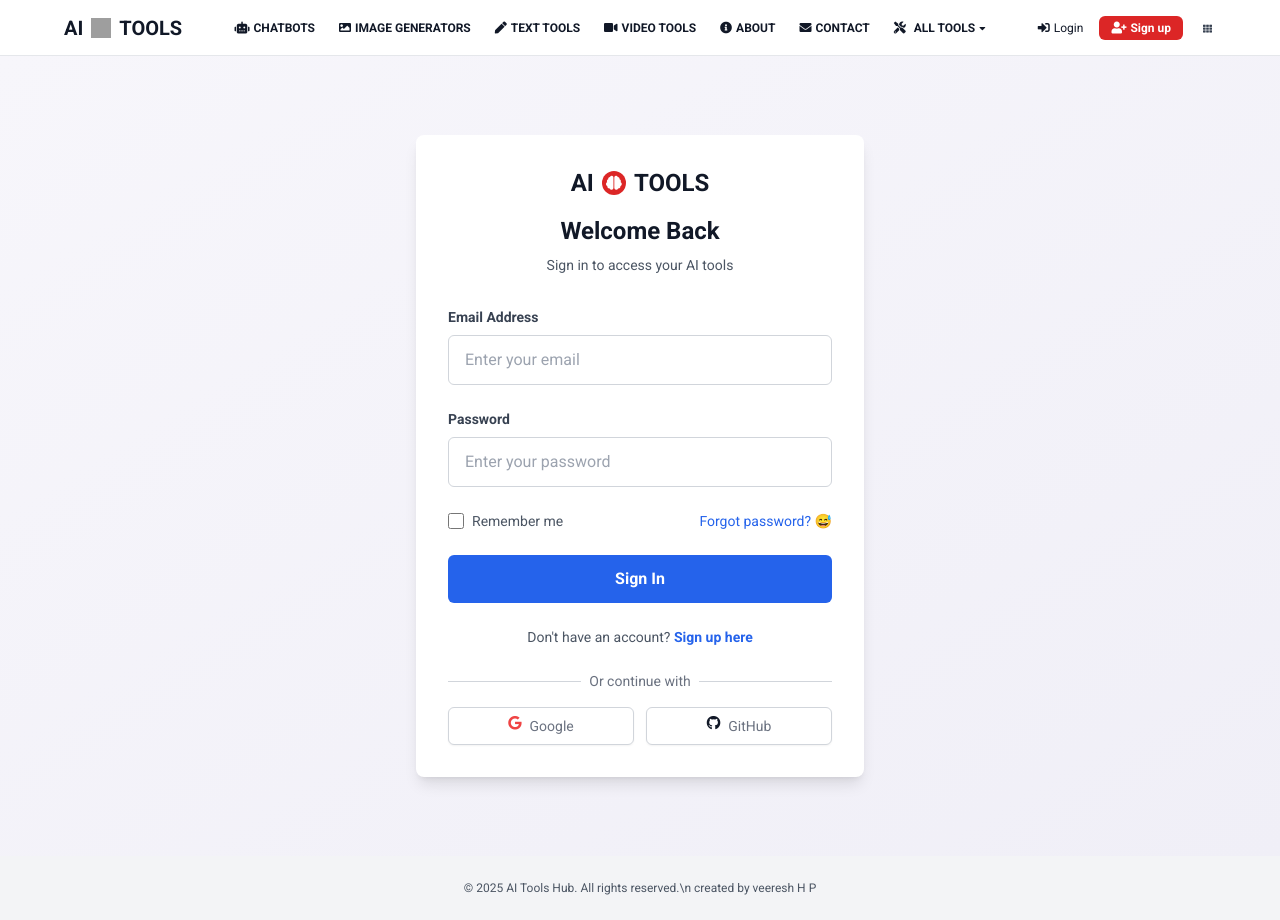
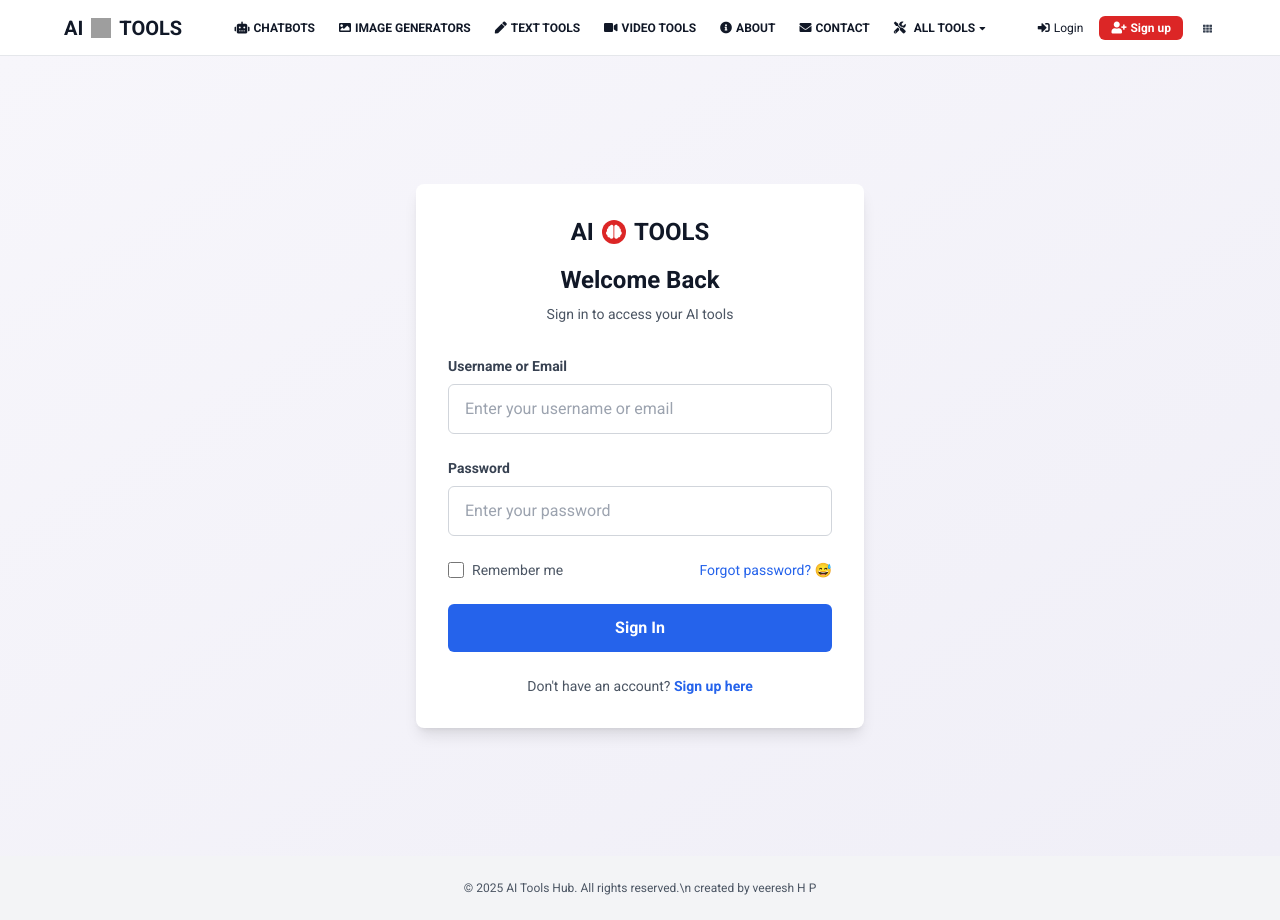
Before and after one commit to Veeresh-hp/ai-tools, a React (Create React App) app: page /login in a window 1280 px wide. Built offline with nearby package versions, Linux system fonts and the light colour scheme; grey boxes are pictures that could not be loaded.

Commit message:
Fix: Added correct frontend domain to CORS policy

```diff
--- a/src/components/Login.js
+++ b/src/components/Login.js
@@ -4,7 +4,7 @@ import React, { useState } from 'react';
 
 const Login = () => {
   const [formData, setFormData] = useState({
-       email: '',
+    identifier: '',
     password: '',
   });
   const [errors, setErrors] = useState({});
@@ -33,10 +33,8 @@ import React, { useState } from 'react';
 
   const validateForm = () => {
     const newErrors = {};
-       if (!formData.email) {
-         newErrors.email = 'Email is required';
-       } else if (!/\S+@\S+\.\S+/.test(formData.email)) {
-         newErrors.email = 'Email is invalid';
+    if (!formData.identifier) {
+      newErrors.identifier = 'Username or email is required';
     }
     if (!formData.password) {
       newErrors.password = 'Password is required';
@@ -52,10 +50,14 @@ import React, { useState } from 'react';
     if (!validateForm()) return;
     setIsLoading(true);
     try {
-         const response = await axios.post(`${API_URL}/api/auth/login`, formData);
+      const response = await axios.post(`${API_URL}/api/auth/login`, {
+        identifier: formData.identifier,
+        password: formData.password,
+      });
+
       localStorage.setItem('token', response.data.token);
       localStorage.setItem('isLoggedIn', 'true');
-         localStorage.setItem('userEmail', formData.email);
+      localStorage.setItem('userEmail', response.data.email);
       history.push('/');
       window.location.reload();
     } catch (error) {
@@ -107,21 +109,21 @@ import React, { useState } from 'react';
           )}
 
           <div>
-               <label htmlFor="email" className="block text-sm font-semibold text-gray-700 mb-2">
-                 Email Address
+            <label htmlFor="identifier" className="block text-sm font-semibold text-gray-700 mb-2">
+              Username or Email
             </label>
             <input
-                 type="email"
-                 id="email"
-                 name="email"
-                 value={formData.email}
+              type="text"
+              id="identifier"
+              name="identifier"
+              value={formData.identifier}
               onChange={handleChange}
               className={`w-full px-4 py-3 border rounded-md focus:outline-none focus:ring-2 focus:ring-blue-500 transition-colors ${
-                   errors.email ? 'border-red-300 bg-red-50' : 'border-gray-300'
+                errors.identifier ? 'border-red-300 bg-red-50' : 'border-gray-300'
               }`}
-                 placeholder="Enter your email"
+              placeholder="Enter your username or email"
             />
-               {errors.email && <p className="text-red-600 text-xs mt-1">{errors.email}</p>}
+            {errors.identifier && <p className="text-red-600 text-xs mt-1">{errors.identifier}</p>}
           </div>
 
           <div>
@@ -175,7 +177,6 @@ import React, { useState } from 'react';
           </button>
         </form>
 
-           {/* Reset Password Modal */}
         {showResetModal && (
           <div className="fixed inset-0 bg-black bg-opacity-50 flex items-center justify-center z-50">
             <div className="bg-white rounded-lg p-6 max-w-sm w-full">
@@ -227,34 +228,6 @@ import React, { useState } from 'react';
             </Link>
           </p>
         </div>
-
-           <div className="mt-6">
-             <div className="relative">
-               <div className="absolute inset-0 flex items-center">
-                 <div className="w-full border-t border-gray-300"></div>
-               </div>
-               <div className="relative flex justify-center text-sm">
-                 <span className="px-2 bg-white text-gray-500">Or continue with</span>
-               </div>
-             </div>
-
-             <div className="mt-4 grid grid-cols-2 gap-3">
-               <button
-                 type="button"
-                 className="w-full inline-flex justify-center py-2 px-4 border border-gray-300 rounded-md shadow-sm bg-white text-sm font-medium text-gray-500 hover:bg-gray-50"
-               >
-                 <i className="fab fa-google text-red-500"></i>
-                 <span className="ml-2">Google</span>
-               </button>
-               <button
-                 type="button"
-                 className="w-full inline-flex justify-center py-2 px-4 border border-gray-300 rounded-md shadow-sm bg-white text-sm font-medium text-gray-500 hover:bg-gray-50"
-               >
-                 <i className="fab fa-github text-gray-900"></i>
-                 <span className="ml-2">GitHub</span>
-               </button>
-             </div>
-           </div>
       </div>
     </div>
   );
```
Lines whose indentation alone changed are shown as unchanged.
